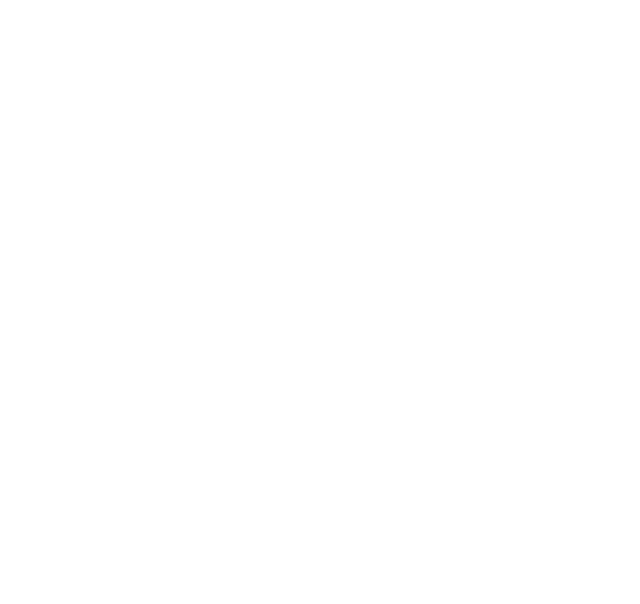
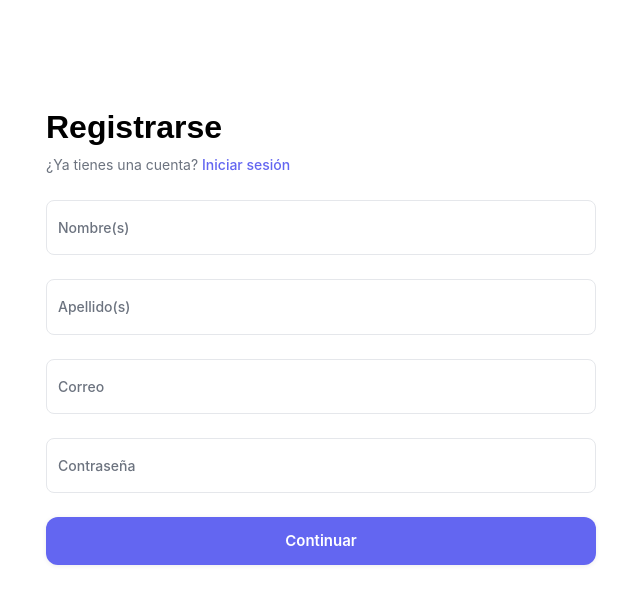
Before and after one commit to rdelacruzsiado/knowme-front, a React (Vite) app: page /sign-up in a window 1280 px wide. Before the commit this address had no page. Shown: the top 604 px of the page, without its empty margins (319-959 px from the left). Built offline with nearby package versions, Linux system fonts and the light colour scheme.

Commit message:
feat: crear vista de registro feat: agregar a las rutas

```diff
--- /dev/null
+++ b/src/pages/auth/register.jsx
@@ -0,0 +1,112 @@
+import { useFormik } from "formik";
+import * as Yup from "yup";
+import { Box, Button, Link, Stack, TextField, Typography } from "@mui/material";
+
+const Register = () => {
+  const formik = useFormik({
+    initialValues: {
+      name: "",
+      lastName: "",
+      email: "",
+      password: "",
+    },
+    validationSchema: Yup.object({
+      name: Yup.string().max(255).required("Campo requerido"),
+      lastName: Yup.string().max(255).required("Campo requerido"),
+      email: Yup.string()
+        .email("Debe ser un correo válido")
+        .max(255)
+        .required("Campo requerido"),
+      password: Yup.string().max(255).required("Campo requerido"),
+    }),
+  });
+
+  return (
+    <Box
+      sx={{
+        flex: "1 1 auto",
+        alignItems: "center",
+        display: "flex",
+        justifyContent: "center",
+      }}
+    >
+      <Box
+        sx={{
+          maxWidth: 550,
+          px: 3,
+          py: "100px",
+          width: "100%",
+        }}
+      >
+        <div>
+          <Stack spacing={1} sx={{ mb: 3 }}>
+            <Typography variant="h4">Registrarse</Typography>
+            <Typography color="text.secondary" variant="body2">
+              ¿Ya tienes una cuenta?{" "}
+              <Link href="/sign-in" underline="hover" variant="subtitle2">
+                Iniciar sesión
+              </Link>
+            </Typography>
+          </Stack>
+          <form noValidate onSubmit={formik.handleSubmit}>
+            <Stack spacing={3}>
+              <TextField
+                error={formik.touched.name && formik.errors.name}
+                fullWidth
+                helperText={formik.touched.name && formik.errors.name}
+                label="Nombre(s)"
+                name="name"
+                onBlur={formik.handleBlur}
+                onChange={formik.handleChange}
+                value={formik.values.name}
+              />
+              <TextField
+                error={formik.touched.lastName && formik.errors.lastName}
+                fullWidth
+                helperText={formik.touched.lastName && formik.errors.lastName}
+                label="Apellido(s)"
+                name="lastName"
+                onBlur={formik.handleBlur}
+                onChange={formik.handleChange}
+                value={formik.values.lastName}
+              />
+              <TextField
+                error={formik.touched.email && formik.errors.email}
+                fullWidth
+                helperText={formik.touched.email && formik.errors.email}
+                label="Correo"
+                name="email"
+                onBlur={formik.handleBlur}
+                onChange={formik.handleChange}
+                type="email"
+                value={formik.values.email}
+              />
+              <TextField
+                error={formik.touched.password && formik.errors.password}
+                fullWidth
+                helperText={formik.touched.password && formik.errors.password}
+                label="Contraseña"
+                name="password"
+                onBlur={formik.handleBlur}
+                onChange={formik.handleChange}
+                type="password"
+                value={formik.values.password}
+              />
+            </Stack>
+            <Button
+              fullWidth
+              size="large"
+              sx={{ mt: 3 }}
+              type="submit"
+              variant="contained"
+            >
+              Continuar
+            </Button>
+          </form>
+        </div>
+      </Box>
+    </Box>
+  );
+};
+
+export default Register;
--- a/src/router.jsx
+++ b/src/router.jsx
@@ -1,5 +1,6 @@
 import { BrowserRouter, Route, Routes } from "react-router-dom";
 import Login from "./pages/auth/login";
+import Register from "./pages/auth/register";
 
 const App = () => {
   return (
@@ -8,6 +9,9 @@
         <Route path="/sign-in">
           <Route index element={<Login />} />
         </Route>
+        <Route path="/sign-up">
+          <Route index element={<Register />} />
+        </Route>
       </Routes>
     </BrowserRouter>
   );
```
